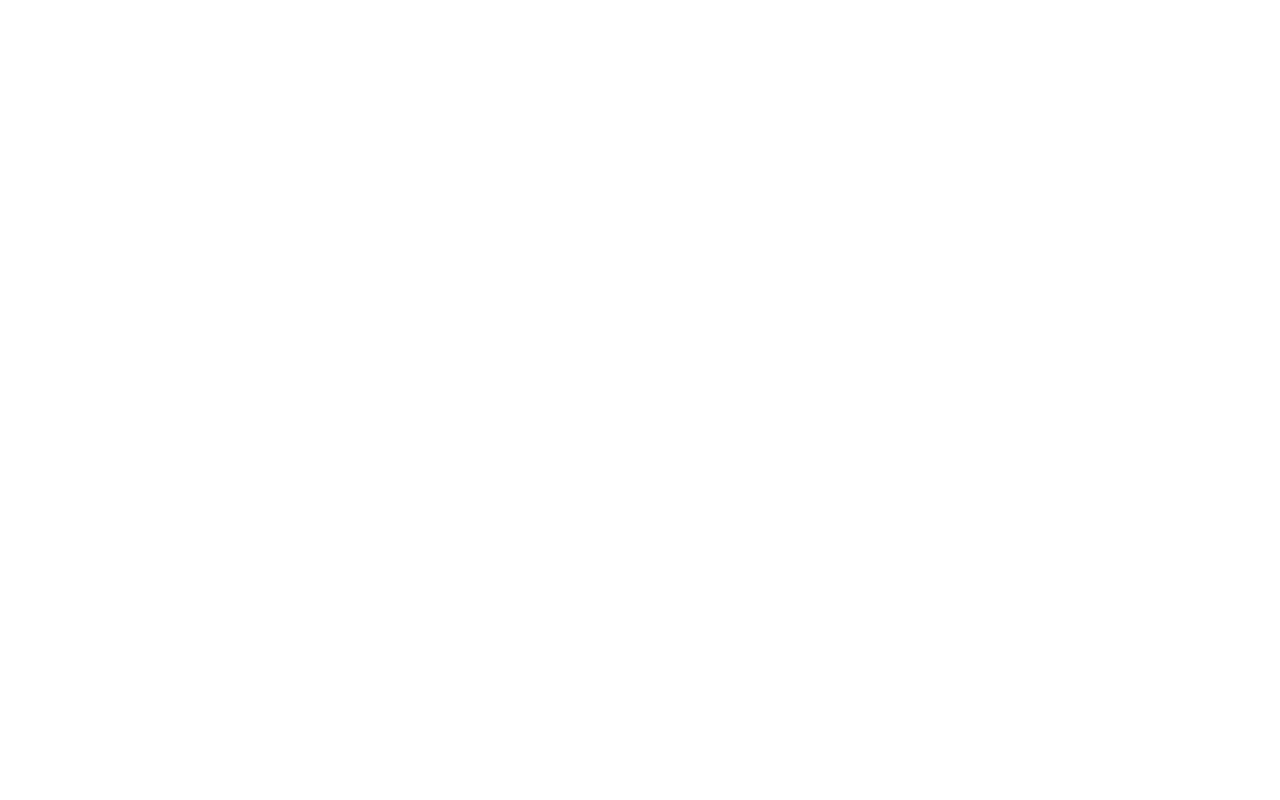
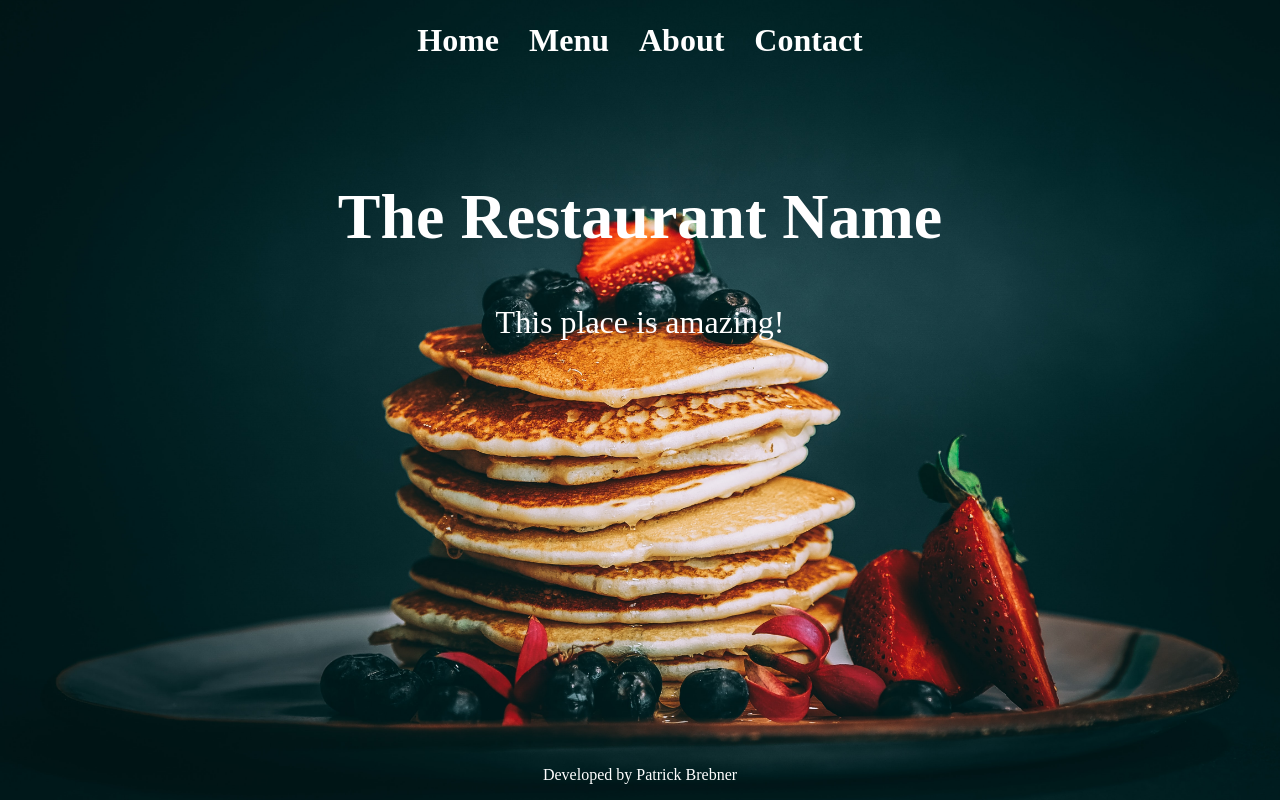
Before and after one commit to pbrebner/restaurant-page, a plain HTML site: page index.html in a window 1280 px wide. Drawn offline with Linux system fonts and the light colour scheme.

Commit message:
Create initial layout and style for homepage

```diff
--- a/index.html
+++ b/index.html
@@ -4,7 +4,24 @@
         <meta charset="UTF-8" />
         <meta name="viewport" content="width=device-width, initial-scale=1.0" />
         <title>Document</title>
+        <link rel="stylesheet" href="styles.css" />
         <script src="main.js" defer></script>
     </head>
-    <body></body>
+    <body>
+        <div id="content">
+            <header class="header">
+                <p>Home</p>
+                <p>Menu</p>
+                <p>About</p>
+                <p>Contact</p>
+            </header>
+            <main class="main">
+                <h1>The Restaurant Name</h1>
+                <p>This place is amazing!</p>
+            </main>
+            <footer class="footer">
+                <p>Developed by Patrick Brebner</p>
+            </footer>
+        </div>
+    </body>
 </html>
--- a/styles.css
+++ b/styles.css
@@ -1 +1,45 @@
 /* Stylesheet for Restaurant Page */
+
+* {
+    padding: 0;
+    margin: 0;
+    box-sizing: border-box;
+}
+
+div#content {
+    display: grid;
+    grid-template-rows: 80px 1fr 50px;
+
+    background-image: url("images/pancakes.jpg");
+    background-size: cover;
+    background-position: center;
+    height: 100vh;
+}
+
+.header {
+    color: white;
+    font-size: 2rem;
+    font-weight: 600;
+    display: flex;
+    gap: 30px;
+    justify-content: center;
+    align-items: center;
+}
+
+.main {
+    color: white;
+    font-size: 2rem;
+    padding-top: 100px;
+
+    display: flex;
+    gap: 50px;
+    flex-direction: column;
+    align-items: center;
+}
+
+.footer {
+    color: white;
+    display: flex;
+    justify-content: center;
+    align-items: center;
+}
```
